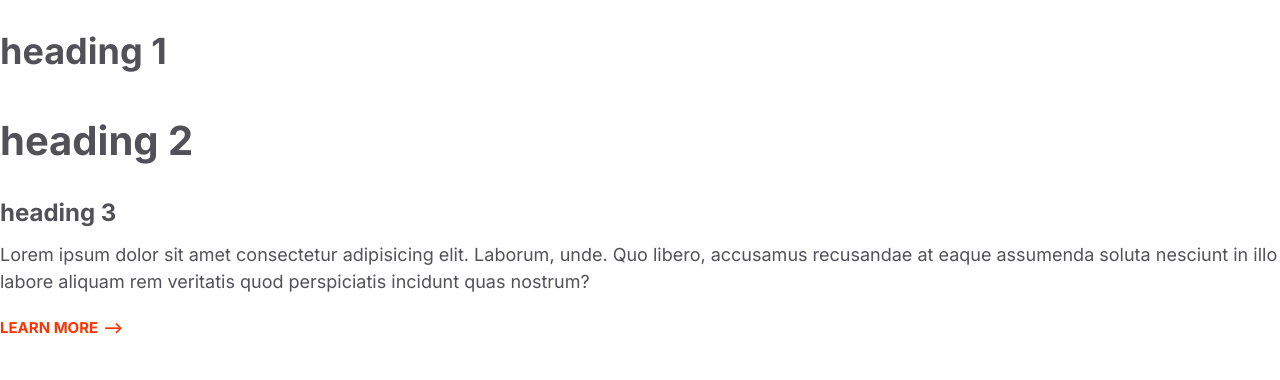
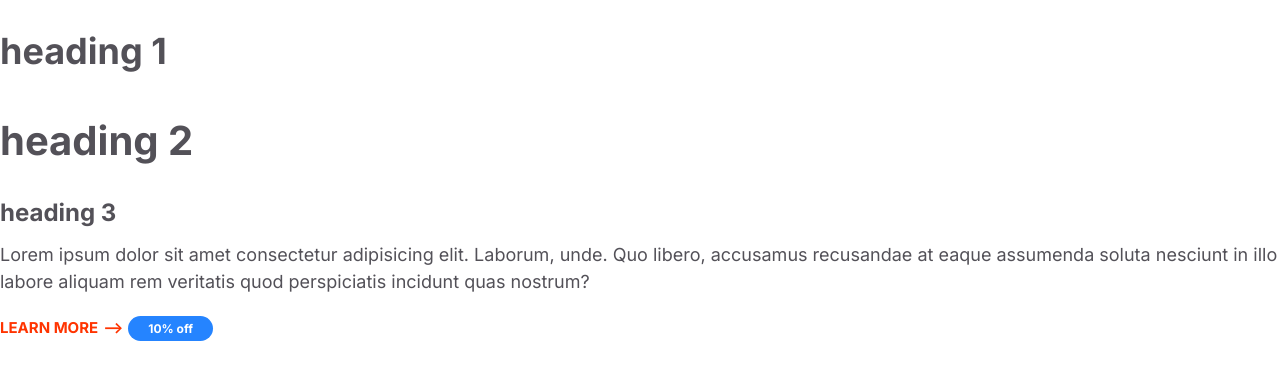
Before and after one commit to Shraddha35/shraddha, a plain HTML site: page index.html in a window 1280 px wide. Drawn offline with Linux system fonts and the light colour scheme.

Commit message:
defining badges

```diff
--- a/css/styles.css
+++ b/css/styles.css
@@ -70,3 +70,31 @@ a {
     font-size: 1.5rem;
   }
 }
+/*Badges*/
+.badge {
+  border-radius: 20px;
+  padding: 0.5rem 2rem;
+  font-weight: 600;
+  white-space: nowrap;
+  font-size: 2rem;
+}
+.badge--primary {
+  background: var(--color-primary);
+  color: #fff;
+}
+.badge--secondary {
+  background: var(--color-secondary);
+  color: #fff;
+}
+.badge--small {
+  font-size: 1.6rem;
+}
+
+@media screen and (min-width: 1024px) {
+  .badge {
+    font: size 1.5rem;
+  }
+  .badge--small {
+    font-size: 1.2rem;
+  }
+}
--- a/index.html
+++ b/index.html
@@ -17,5 +17,6 @@
     <h3>heading 3</h3>
     <p>Lorem ipsum dolor sit amet consectetur adipisicing elit. Laborum, unde. Quo libero, accusamus recusandae at eaque assumenda soluta nesciunt in illo labore aliquam rem veritatis quod perspiciatis incidunt quas nostrum?</p>
     <a href="#" class="link-arrow">LEARN MORE</a>
+    <span class="badge badge--primary badge--small">10% off</span>
 </body>
 </html>
```
Also changed, not shown: css/components/badges.html (added, +3 -0 lines).
